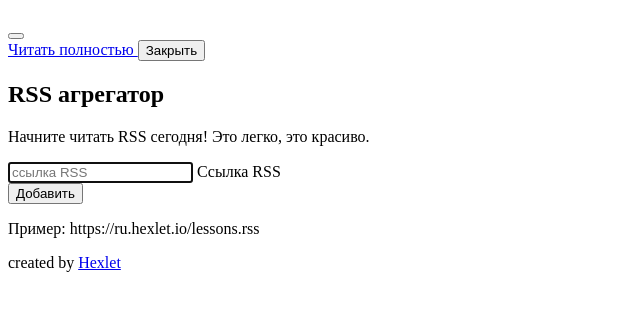
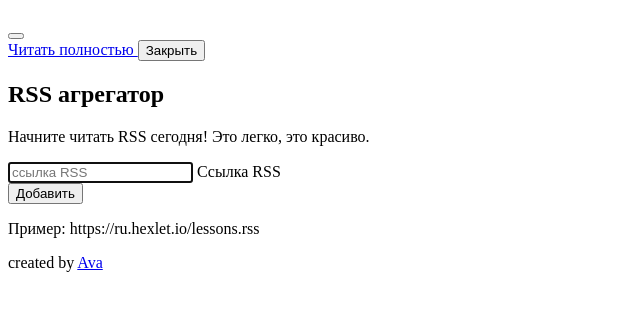
Before and after one commit to ava239/rss-aggregator, a website: page index.html in a window 1280 px wide. Shown: the full height of the page, 0-640 px from the left. Drawn offline with Linux system fonts and the light colour scheme.

Commit message:
format html

```diff
--- a/index.html
+++ b/index.html
@@ -13,8 +13,8 @@
         <button type="button" class="btn-close close" data-bs-dismiss="modal" aria-label="Close"></button>
       </div>
       <div class="modal-body"></div>
-      <div class="modal-footer"><a class="btn btn-primary full-article" href="#" role="button" target="_blank"
-                                   rel="noopener noreferrer">Читать полностью </a>
+      <div class="modal-footer">
+        <a class="btn btn-primary full-article" href="#" role="button" target="_blank" rel="noopener noreferrer">Читать полностью </a>
         <button type="button" class="btn btn-secondary" data-bs-dismiss="modal">Закрыть</button>
       </div>
     </div>
@@ -28,9 +28,9 @@
         <form action="" class="rss-form text-body">
           <div class="row">
             <div class="col">
-              <div class="form-floating"><input id="url-input" autofocus required name="url" aria-label="url"
-                                                class="form-control w-100" placeholder="ссылка RSS"> <label
-                for="url-input">Ссылка RSS</label></div>
+              <div class="form-floating">
+                <input id="url-input" autofocus required name="url" aria-label="url" class="form-control w-100" placeholder="ссылка RSS">
+                <label for="url-input">Ссылка RSS</label></div>
             </div>
             <div class="col-auto">
               <button type="submit" aria-label="add" class="h-100 btn btn-lg btn-primary px-sm-5">Добавить</button>
@@ -50,7 +50,7 @@
 </main>
 <footer class="footer border-top py-3 mt-5 bg-light">
   <div class="container-xl">
-    <div class="text-center">created by <a href="https://ru.hexlet.io/professions/frontend/projects/11" target="_blank">Hexlet</a>
+    <div class="text-center">created by <a href="https://github.com/ava239/" target="_blank">Ava</a>
     </div>
   </div>
 </footer>
```
